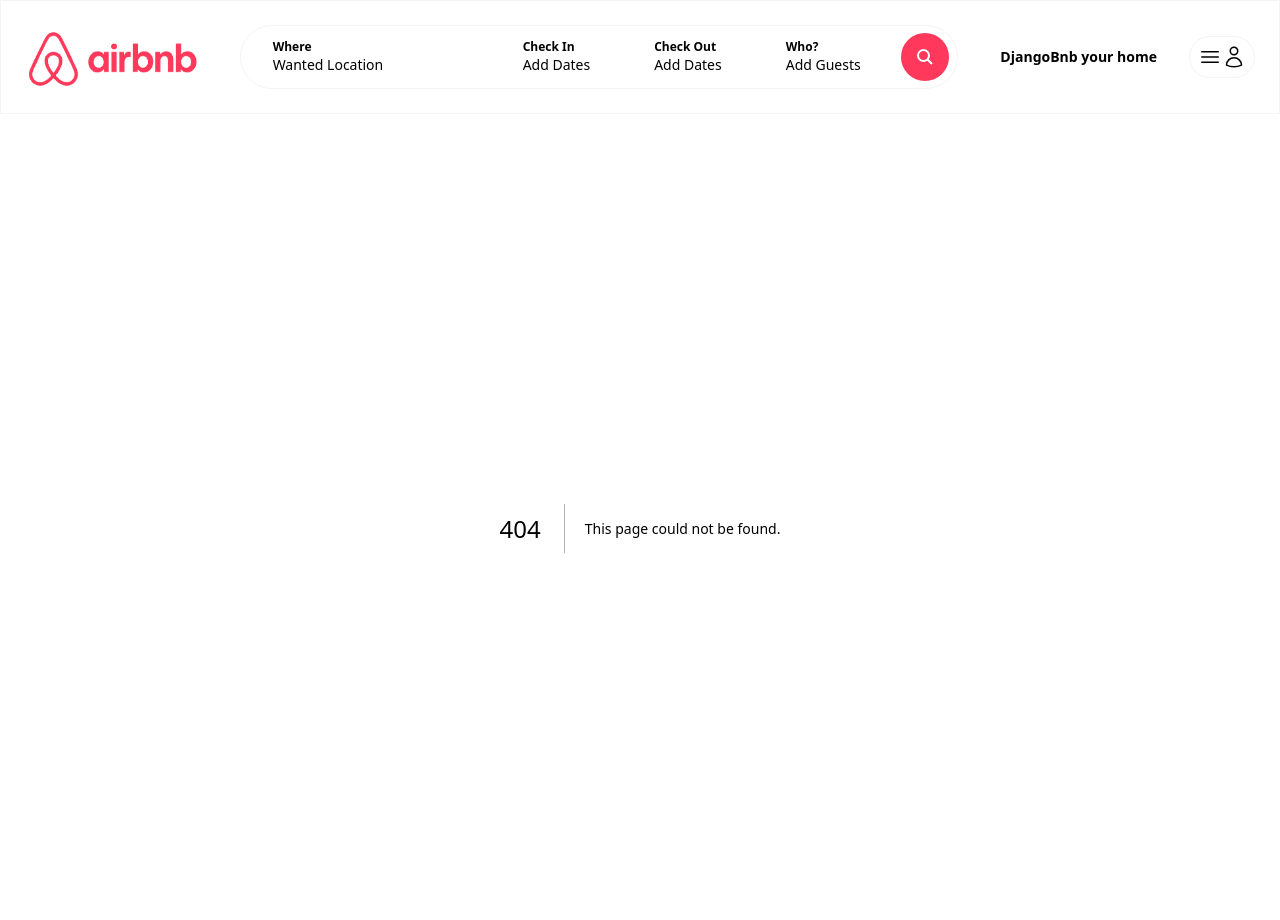
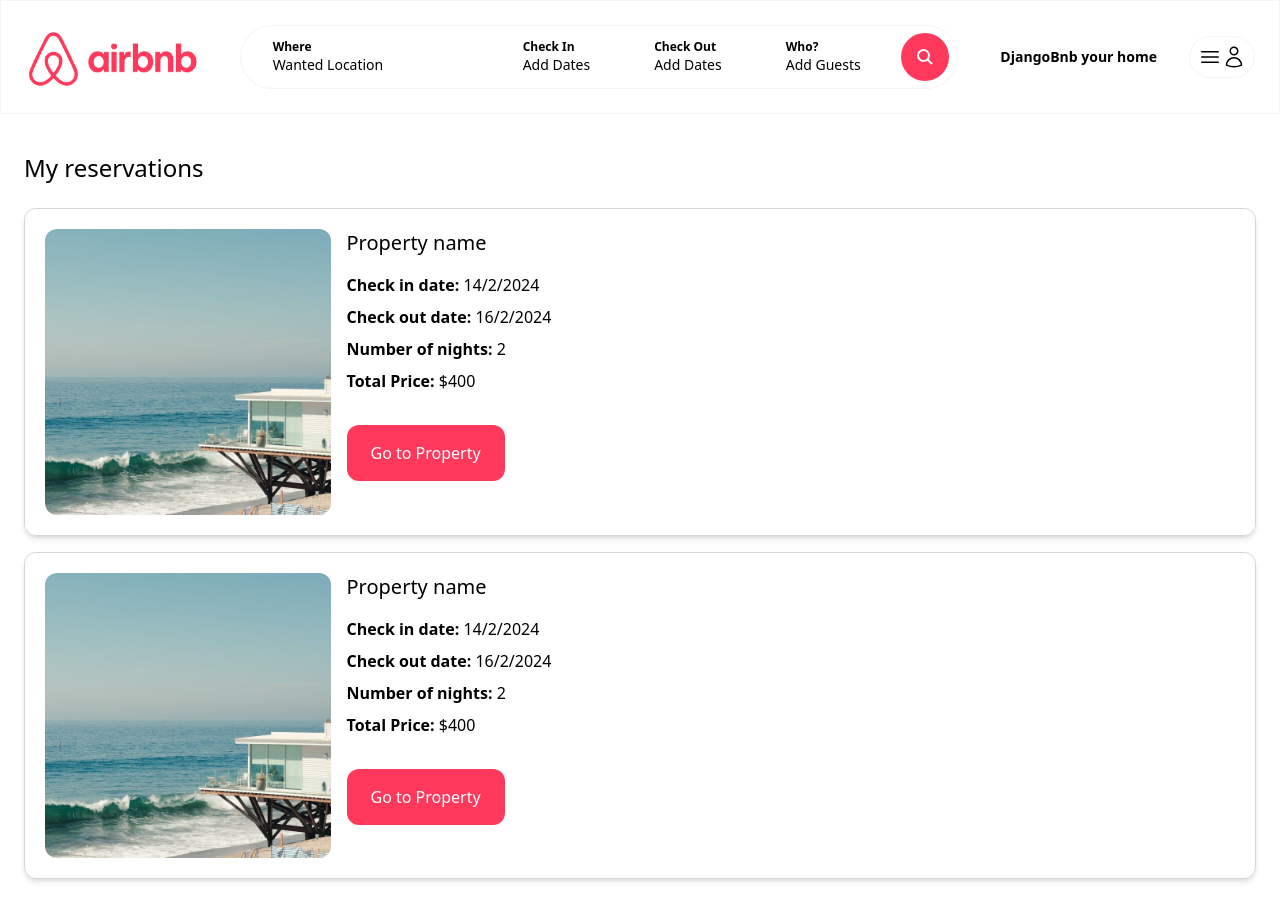
Before and after one commit to Adrian-ortiz0/djangobnb, a Next.js app: page /myreservations in a window 1280 px wide. Before the commit this address had no page. Shown: the top 920 px of the page. Built offline with nearby package versions, Linux system fonts and the light colour scheme.

Commit message:
feat: :art: I've finished de chat section

```diff
--- /dev/null
+++ b/app/components/forms/CustomButton.tsx
@@ -0,0 +1,18 @@
+import React from 'react'
+interface CustomButtonProps {
+    label: string;
+    className?: string;
+    onClick?: () => void;
+}
+
+const CustomButton: React.FC<CustomButtonProps> = ({label, onClick, className}) => {
+
+  return (
+
+    <div onClick={onClick} className={`py-4 bg-[var(--color-airbnb)] hover:bg-[var(--color-airbnb-dark)] rounded-xl cursor-pointer text-center transition text-white ${className}`}>
+      {label}
+    </div>
+  )
+}
+
+export default CustomButton
--- /dev/null
+++ b/app/components/inbox/Conversation.tsx
@@ -0,0 +1,11 @@
+const Conversation = () => {
+    return (
+        <div className="px-6 py-4 cursor-pointer border border-gray-300 rounded-xl">
+            <p className="mb-6 text-xl">John Doe</p>
+
+            <p className="text-[var(--color-airbnb-dark)]">Go to conversation</p>
+        </div>
+    )
+}
+
+export default Conversation
--- /dev/null
+++ b/app/components/inbox/ConversationDetail.tsx
@@ -0,0 +1,31 @@
+'use client';
+import React from 'react'
+import CustomButton from '../forms/CustomButton'
+
+const ConversationDetail = () => {
+  return (
+    <>
+        <div className='max-h-[400px] overflow-auto flex flex-col space-y-4'>
+            <div className='w-[80%] py-4 px-6 rounded-xl bg-gray-200'>
+                <p className='font-bold text-gray-500'>John Doe</p>
+                <p>dfgfdfdgdgfgdfgfdg</p>
+            </div>
+
+            <div className='w-[80%] ml-[20%] py-4 px-6 rounded-xl bg-blue-200'>
+                <p className='font-bold text-gray-500'>Cole Doe</p>
+                <p>dfgfdfdgdgfgdfgfdg</p>
+            </div>
+        </div>
+        <div className='mt-4 py-4 px-6 flex border border-gray-300 space-x-4 rounded-xl'>
+            <input type="text" placeholder='Type your message...' className='w-full p-2 bg-gray-100 rounded-xl' />
+            <CustomButton
+                label='Send'
+                onClick={() => console.log("clocked")}
+                className="w-[100px]"
+            />
+        </div>
+    </>
+  )
+}
+
+export default ConversationDetail
--- /dev/null
+++ b/app/inbox/[id]/page.tsx
@@ -0,0 +1,14 @@
+import ContactButton from "@/app/components/ContactButton"
+import ConversationDetail from "@/app/components/inbox/ConversationDetail"
+import PropertyList from "@/app/components/properties/PropertyList"
+import Image from "next/image"
+
+const ConversationPage = () => {
+    return (
+        <main className="max-w-[1500px] mx-auto px-6 pb-6">
+            <ConversationDetail />
+        </main>
+    )
+}
+
+export default ConversationPage;
--- /dev/null
+++ b/app/inbox/page.tsx
@@ -0,0 +1,17 @@
+import ContactButton from "@/app/components/ContactButton"
+import PropertyList from "@/app/components/properties/PropertyList"
+import Image from "next/image"
+import Conversation from "../components/inbox/Conversation"
+
+const InboxPage = () => {
+    return (
+        <main className="max-w-[1500px] mx-auto px-6 pb-6 space-y-4">
+                <h1 className="my-6 text-2xl">Inbox</h1>
+                <Conversation />
+                <Conversation />
+                <Conversation />
+        </main>
+    )
+}
+
+export default InboxPage
--- /dev/null
+++ b/app/myproperties/page.tsx
@@ -0,0 +1,16 @@
+import ContactButton from "@/app/components/ContactButton"
+import PropertyList from "@/app/components/properties/PropertyList"
+import Image from "next/image"
+
+const MyPropertiesPage = () => {
+    return (
+        <main className="max-w-[1500px] mx-auto px-6 pb-6">
+                <h1 className="my-6 text-2xl">My properties</h1>
+                <div className="grid grid-cols-1 md:grid-cols-3 gap-6">
+                    <PropertyList />
+                </div>
+        </main>
+    )
+}
+
+export default MyPropertiesPage
--- /dev/null
+++ b/app/myreservations/page.tsx
@@ -0,0 +1,57 @@
+import ContactButton from "@/app/components/ContactButton"
+import PropertyList from "@/app/components/properties/PropertyList"
+import Image from "next/image"
+
+const MyReservationsPage = () => {
+    return (
+        <main className="max-w-[1500px] mx-auto px-6 pb-6">
+                <h1 className="my-6 text-2xl">My reservations</h1>
+                <div className="space-y-4">
+                    <div className="p-5 grid grid-cols-1 md:grid-cols-4 gap-4 shadow-md border border-gray-300 rounded-xl">
+                        <div className="col-span-1">
+                            <div className="relative overflow-hidden aspect-square rounded-xl">
+                                <Image
+                                    fill
+                                    src="/beach_1.jpg"
+                                    className="hover:scale-110 object-cover transition h-full w-full"
+                                    alt="Beach House"
+                                />
+                            </div>
+                        </div>
+                        <div className="col-span-1 md:col-span-3 space-y-2">
+                            <h2 className="mb-4 text-xl">Property name</h2>
+                            <p className="mb-2"><strong>Check in date: </strong>14/2/2024</p>
+                            <p className="mb-2"><strong>Check out date: </strong>16/2/2024</p>
+                            <p className="mb-2"><strong>Number of nights: </strong>2</p>
+                            <p className="mb-2"><strong>Total Price: </strong>$400</p>
+
+                            <div className="mt-6 inline-block text-white cursor-pointer py-4 px-6 bg-[var(--color-airbnb)] hover:bg-[var(--color-airbnb-dark)] rounded-xl">Go to Property</div>
+                        </div>
+                    </div>
+
+                    <div className="p-5 grid grid-cols-1 md:grid-cols-4 gap-4 shadow-md border border-gray-300 rounded-xl">
+                        <div className="col-span-1">
+                            <div className="relative overflow-hidden aspect-square rounded-xl">
+                                <Image
+                                    fill
+                                    src="/beach_1.jpg"
+                                    className="hover:scale-110 object-cover transition h-full w-full"
+                                    alt="Beach House"
+                                />
+                            </div>
+                        </div>
+                        <div className="col-span-1 md:col-span-3 space-y-2">
+                            <h2 className="mb-4 text-xl">Property name</h2>
+                            <p className="mb-2"><strong>Check in date: </strong>14/2/2024</p>
+                            <p className="mb-2"><strong>Check out date: </strong>16/2/2024</p>
+                            <p className="mb-2"><strong>Number of nights: </strong>2</p>
+                            <p className="mb-2"><strong>Total Price: </strong>$400</p>
+
+                            <div className="mt-6 inline-block text-white cursor-pointer py-4 px-6 bg-[var(--color-airbnb)] hover:bg-[var(--color-airbnb-dark)] rounded-xl">Go to Property</div>
+                        </div>
+                    </div>
+                </div>
+        </main>
+    )
+}
+export default MyReservationsPage
```
